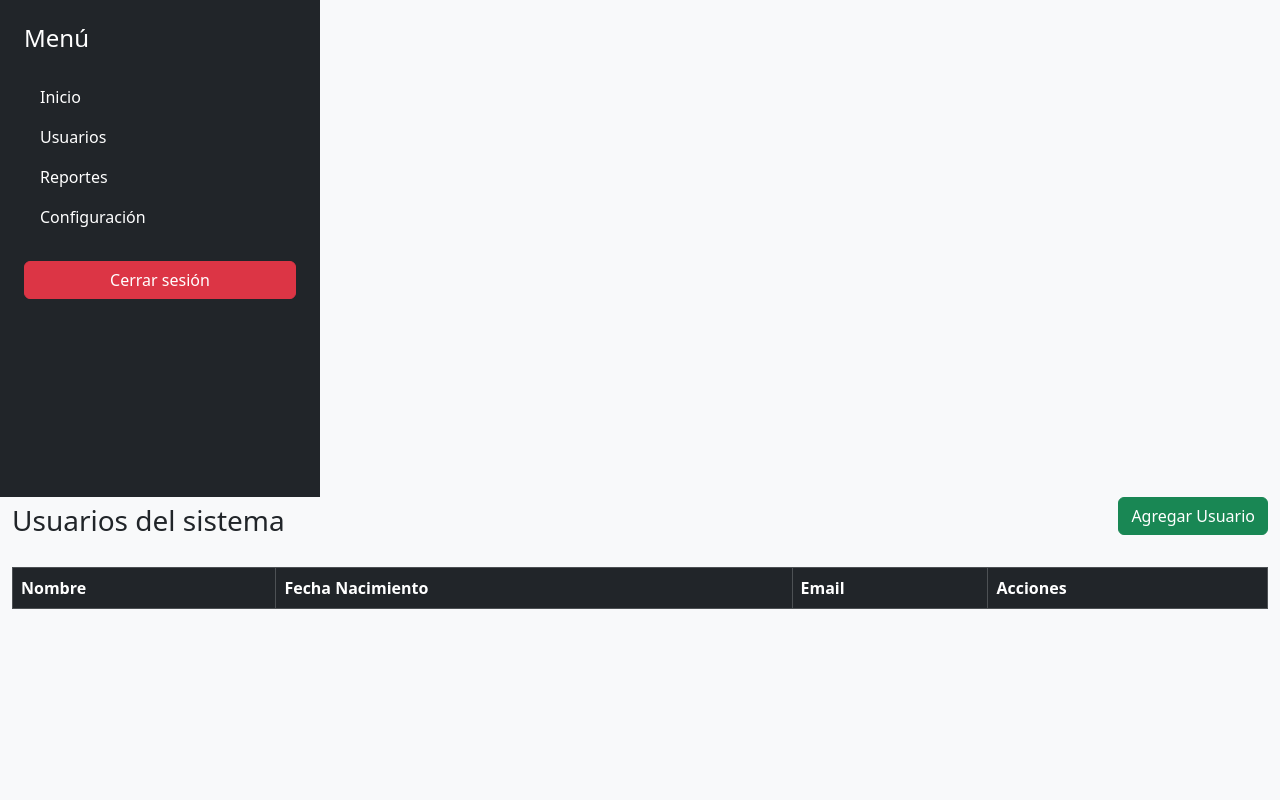
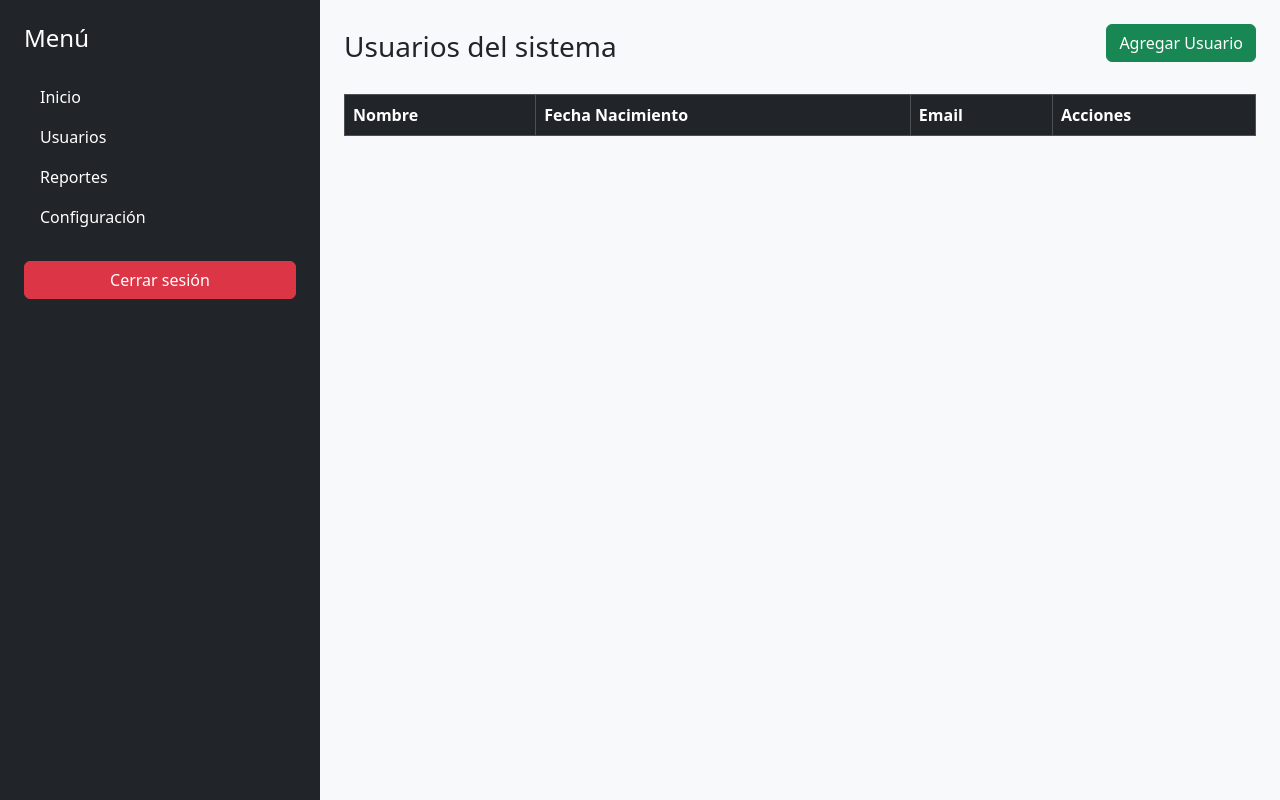
Before and after one commit to JdaniloChin/webCS, a PHP site: page /usuarios.php in a window 1280 px wide. Run offline with PHP 8.4, Linux system fonts and the light colour scheme; the visitor is signed in with stand-in values (Sample User, id 1); lists and menus that the app fills with data are empty.

Commit message:
correccion form de usuarios

```diff
--- a/control_tareas/usuarios.php
+++ b/control_tareas/usuarios.php
@@ -18,7 +18,7 @@ if (!isset($_SESSION['nombre'])) {
 <div class="container-fluid">
 <div class="row min-vh-100">
   <?php include 'include/menu.php'; ?>
-  <main>
+  <main class="col-md-9 p-4">
     <div class="d-flex justify-content-between align-items-center mb-3">
           <h3>Usuarios del sistema</h3>
           <button class="btn btn-success mb-3" id="btnAgregar" data-bs-toggle="modal" data-bs-target="#usuarioModal">Agregar Usuario</button>
```
